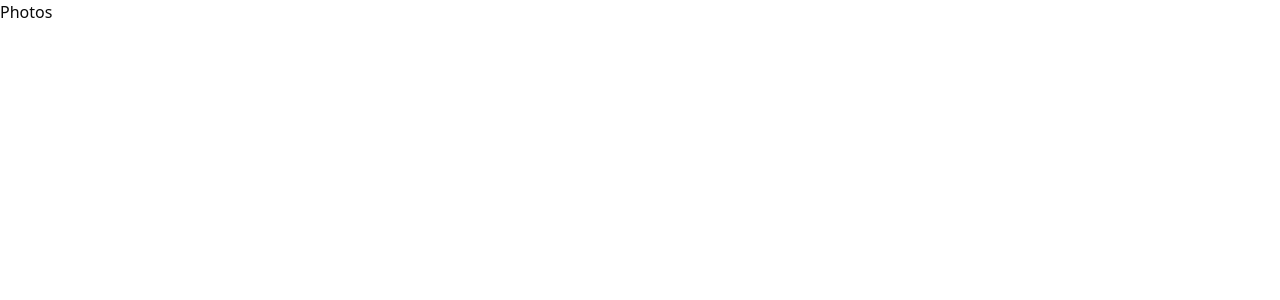
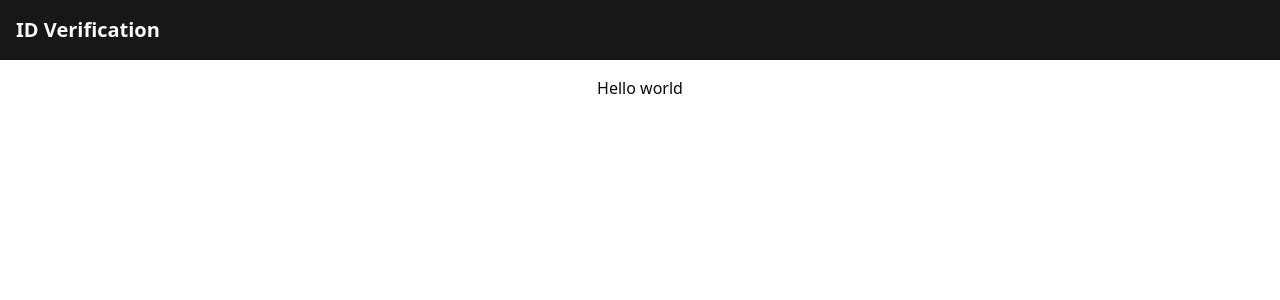
Before and after one commit to AlfredoPrograma/vzverify-frontend, a React (Vite) app: page / in a window 1280 px wide. Shown: the top 300 px of the page. Built offline with nearby package versions, Linux system fonts and the light colour scheme.

Commit message:
feature: create base layout

```diff
--- a/src/App.tsx
+++ b/src/App.tsx
@@ -1,5 +1,6 @@
 import { QueryClient, QueryClientProvider } from '@tanstack/react-query'
 import { BrowserRouter, Route, Routes } from 'react-router'
+import { BaseLayout } from '@/layouts/BaseLayout'
 import { UploadPhotosView } from '@/views/UploadPhotosView'
 
 const queryClient = new QueryClient()
@@ -9,10 +10,12 @@ export function App() {
     <QueryClientProvider client={queryClient}>
       <BrowserRouter>
         <Routes>
-          <Route
-            path='/'
-            element={<UploadPhotosView />}
-          />
+          <Route element={<BaseLayout />}>
+            <Route
+              index
+              element={<UploadPhotosView />}
+            />
+          </Route>
         </Routes>
       </BrowserRouter>
     </QueryClientProvider>
--- /dev/null
+++ b/src/layouts/BaseLayout.tsx
@@ -0,0 +1,15 @@
+import { Outlet } from 'react-router'
+
+export function BaseLayout() {
+  return (
+    <div className='min-h-screen flex flex-col'>
+      <header className='bg-primary text-primary-foreground p-4'>
+        <h1 className='text-xl font-bold'>ID Verification</h1>
+      </header>
+
+      <main className='max-w-4xl mx-auto flex-grow p-4'>
+        <Outlet />
+      </main>
+    </div>
+  )
+}
--- a/src/views/UploadPhotosView.tsx
+++ b/src/views/UploadPhotosView.tsx
@@ -1,3 +1,3 @@
 export function UploadPhotosView() {
-  return <h1>Photos</h1>
+  return <h1>Hello world</h1>
 }
```
